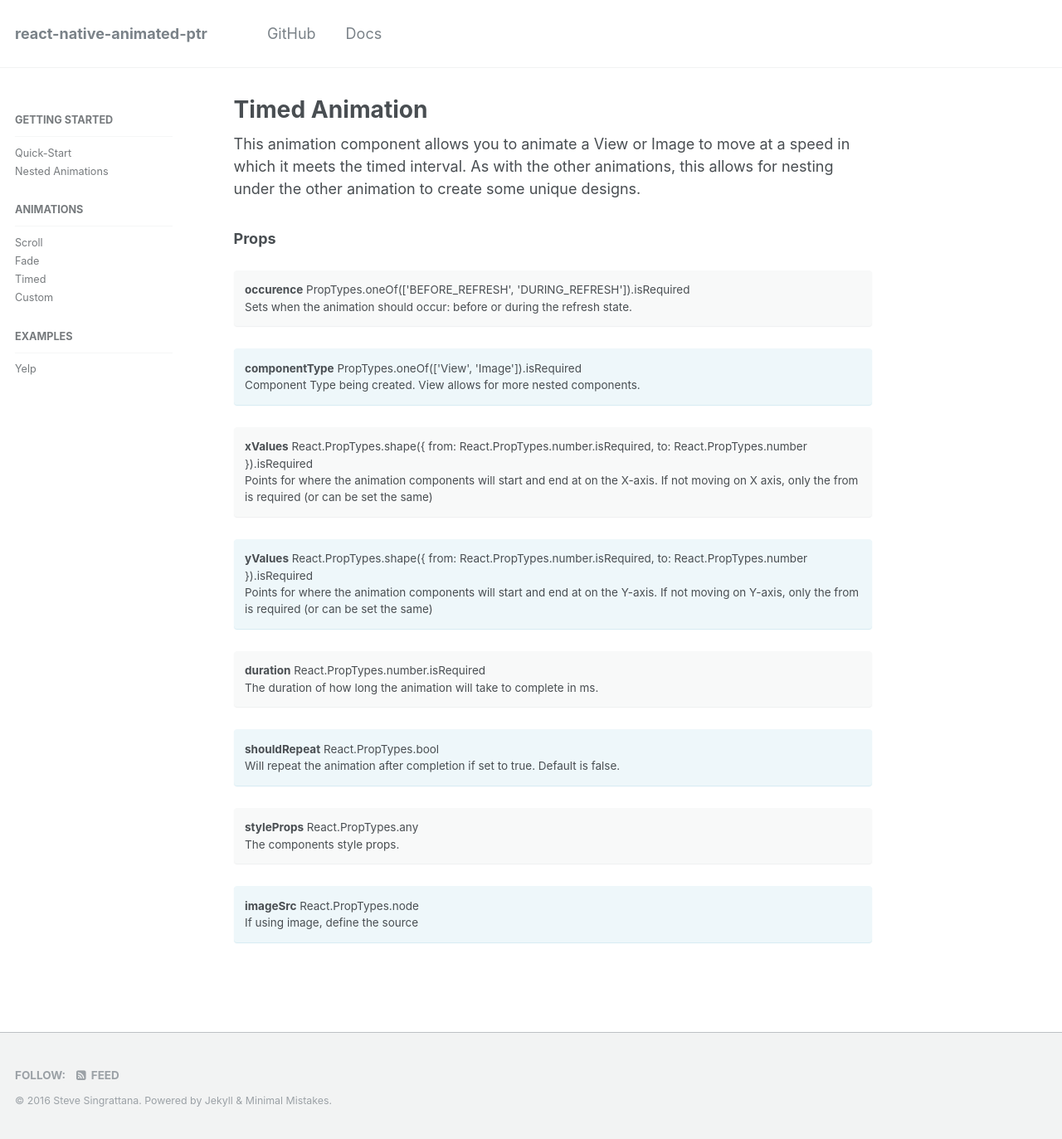
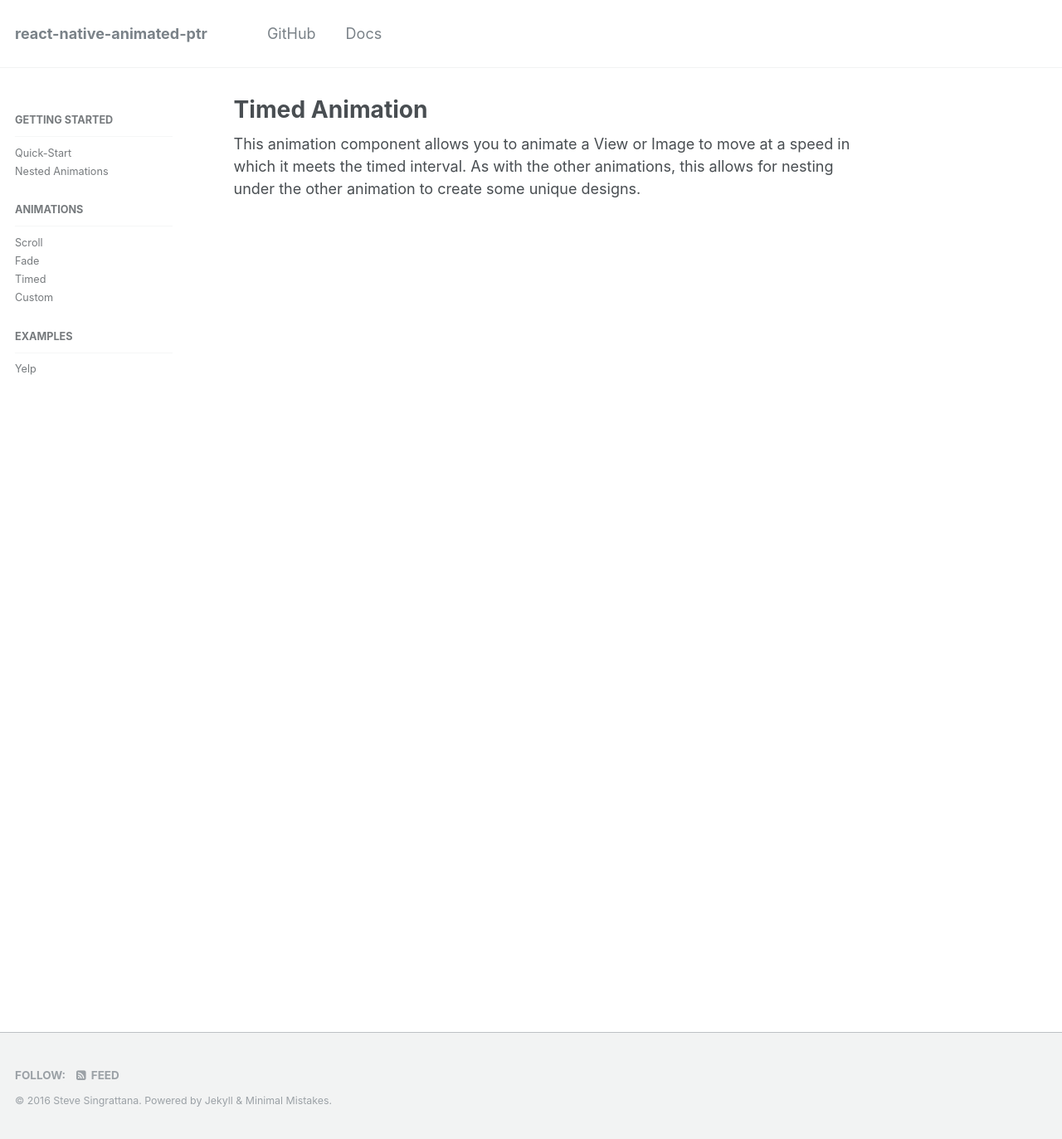
Before and after one commit to evetstech/react-native-animated-ptr, a Jekyll site: the page built from _pages/timed.md, in a window 1280 px wide and 1373 px high. Shown: the whole window at 83% size. Built offline with Jekyll 4.4.1, drawn with Linux system fonts in a browser that asks for light colours.

Commit message:
Update timed.md

```diff
--- a/_pages/timed.md
+++ b/_pages/timed.md
@@ -7,43 +7,3 @@ permalink: timed/
 ---
 
 This animation component allows you to animate a View or Image to move at a speed in which it meets the timed interval.  As with the other animations, this allows for nesting under the other animation to create some unique designs.
-
-<h3>Props</h3>
-<p class="notice">
-<strong>occurence</strong> PropTypes.oneOf(['BEFORE_REFRESH', 'DURING_REFRESH']).isRequired<br>
-Sets when the animation should occur: before or during the refresh state.
-</p>
-<p class="notice--info">
-<strong>componentType</strong> PropTypes.oneOf(['View', 'Image']).isRequired<br>
-Component Type being created.  View allows for more nested components.
-</p>
-<p class="notice">
-<strong>xValues</strong> React.PropTypes.shape({
-      from: React.PropTypes.number.isRequired,
-      to: React.PropTypes.number
-    }).isRequired<br>
-Points for where the animation components will start and end at on the X-axis.  If not moving on X axis, only the from is required (or can be set the same)
-</p>
-<p class="notice--info">
-<strong>yValues</strong> React.PropTypes.shape({
-      from: React.PropTypes.number.isRequired,
-      to: React.PropTypes.number
-    }).isRequired<br>
-Points for where the animation components will start and end at on the Y-axis.  If not moving on Y-axis, only the from is required (or can be set the same)
-</p>
-<p class="notice">
-<strong>duration</strong> React.PropTypes.number.isRequired<br>
-The duration of how long the animation will take to complete in ms.
-</p>
-<p class="notice--info">
-<strong>shouldRepeat</strong> React.PropTypes.bool<br>
-Will repeat the animation after completion if set to true. Default is false.
-</p>
-<p class="notice">
-<strong>styleProps</strong> React.PropTypes.any<br>
-The components style props.
-</p>
-<p class="notice--info">
-<strong>imageSrc</strong> React.PropTypes.node<br>
-If using image, define the source
-</p>
```
